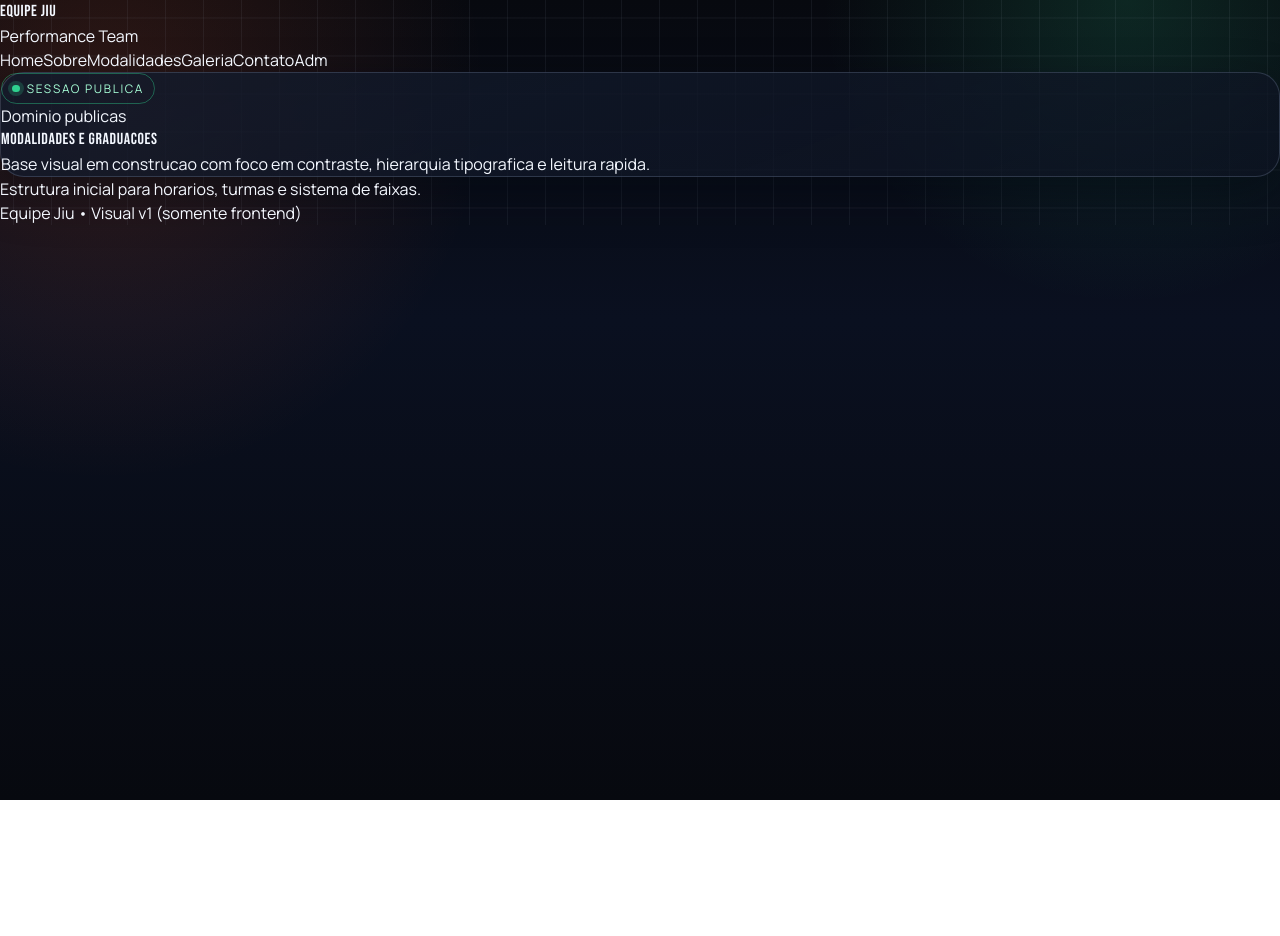
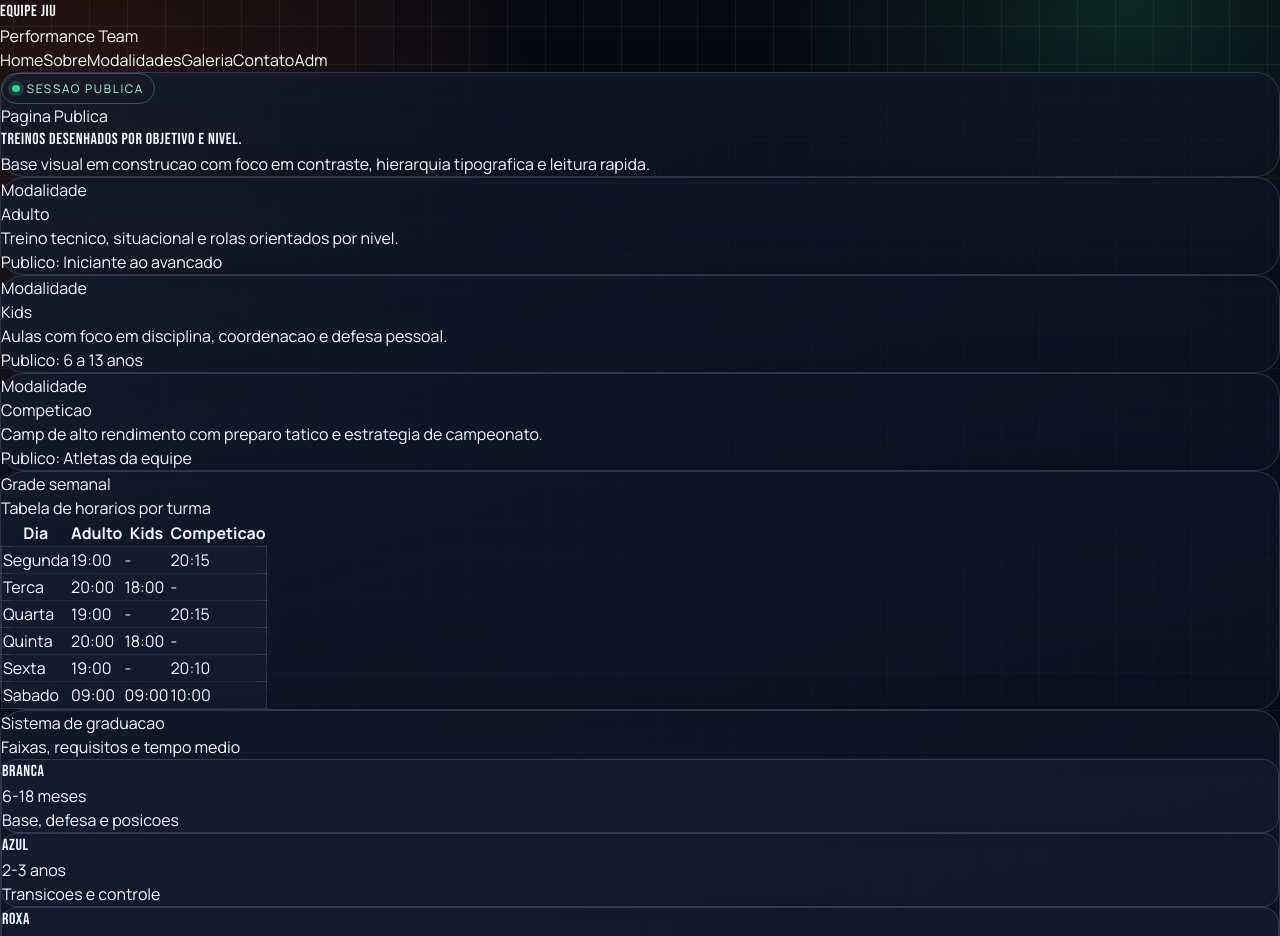
Before and after one commit to Dev-RuiDiniz/equipe_jiu, a Next.js app in the folder apps/web/: page /modalidades in a window 1280 px wide. Shown: the top 936 px of the page. Before the commit the page ends 800 px from the top, so only its background shows below. Built offline with nearby package versions, Linux system fonts and the light colour scheme.

Commit message:
feat(publicas): implementar pagina modalidades com grade e faixas

```diff
--- a/apps/web/src/publicas/pages/modalidades-page.tsx
+++ b/apps/web/src/publicas/pages/modalidades-page.tsx
@@ -1,11 +1,96 @@
 import { PublicShell } from "@/publicas/components/public-shell";
+
+const modalidades = [
+  {
+    nome: "Adulto",
+    descricao: "Treino tecnico, situacional e rolas orientados por nivel.",
+    publico: "Iniciante ao avancado",
+  },
+  {
+    nome: "Kids",
+    descricao: "Aulas com foco em disciplina, coordenacao e defesa pessoal.",
+    publico: "6 a 13 anos",
+  },
+  {
+    nome: "Competicao",
+    descricao: "Camp de alto rendimento com preparo tatico e estrategia de campeonato.",
+    publico: "Atletas da equipe",
+  },
+];
+
+const grade = [
+  { dia: "Segunda", adulto: "19:00", kids: "-", competicao: "20:15" },
+  { dia: "Terca", adulto: "20:00", kids: "18:00", competicao: "-" },
+  { dia: "Quarta", adulto: "19:00", kids: "-", competicao: "20:15" },
+  { dia: "Quinta", adulto: "20:00", kids: "18:00", competicao: "-" },
+  { dia: "Sexta", adulto: "19:00", kids: "-", competicao: "20:10" },
+  { dia: "Sabado", adulto: "09:00", kids: "09:00", competicao: "10:00" },
+];
+
+const sistemaFaixas = [
+  { faixa: "Branca", tempo: "6-18 meses", foco: "Base, defesa e posicoes" },
+  { faixa: "Azul", tempo: "2-3 anos", foco: "Transicoes e controle" },
+  { faixa: "Roxa", tempo: "1,5-2 anos", foco: "Ataque encadeado" },
+  { faixa: "Marrom", tempo: "1-2 anos", foco: "Refino e consistencia" },
+  { faixa: "Preta", tempo: "Longo prazo", foco: "Mestria tecnica" },
+];
 
 export function ModalidadesPage() {
   return (
-    <PublicShell eyebrow="Dominio publicas" title="Modalidades e Graduacoes">
-      <p className="max-w-2xl text-slate-300">
-        Estrutura inicial para horarios, turmas e sistema de faixas.
-      </p>
+    <PublicShell eyebrow="Pagina Publica" title="Treinos desenhados por objetivo e nivel.">
+      <section className="grid gap-4 md:grid-cols-3">
+        {modalidades.map((item) => (
+          <article key={item.nome} className="section-shell p-5">
+            <p className="text-xs uppercase tracking-[0.18em] text-orange-300">Modalidade</p>
+            <h2 className="mt-2 text-3xl font-extrabold text-white">{item.nome}</h2>
+            <p className="mt-3 text-slate-300">{item.descricao}</p>
+            <p className="mt-4 rounded-full border border-emerald-300/30 bg-emerald-300/10 px-3 py-1 text-sm text-emerald-200">
+              Publico: {item.publico}
+            </p>
+          </article>
+        ))}
+      </section>
+
+      <section className="section-shell p-6 md:p-8">
+        <p className="text-xs uppercase tracking-[0.18em] text-orange-300">Grade semanal</p>
+        <h2 className="mt-2 text-3xl font-extrabold text-white">Tabela de horarios por turma</h2>
+        <div className="mt-6 overflow-x-auto">
+          <table className="w-full min-w-[620px] border-separate border-spacing-y-2">
+            <thead>
+              <tr className="text-left text-xs uppercase tracking-[0.16em] text-slate-400">
+                <th className="px-3 py-2">Dia</th>
+                <th className="px-3 py-2">Adulto</th>
+                <th className="px-3 py-2">Kids</th>
+                <th className="px-3 py-2">Competicao</th>
+              </tr>
+            </thead>
+            <tbody>
+              {grade.map((linha) => (
+                <tr key={linha.dia} className="card text-slate-100">
+                  <td className="rounded-l-xl px-3 py-3 font-semibold">{linha.dia}</td>
+                  <td className="px-3 py-3">{linha.adulto}</td>
+                  <td className="px-3 py-3">{linha.kids}</td>
+                  <td className="rounded-r-xl px-3 py-3">{linha.competicao}</td>
+                </tr>
+              ))}
+            </tbody>
+          </table>
+        </div>
+      </section>
+
+      <section className="section-shell p-6 md:p-8">
+        <p className="text-xs uppercase tracking-[0.18em] text-orange-300">Sistema de graduacao</p>
+        <h2 className="mt-2 text-3xl font-extrabold text-white">Faixas, requisitos e tempo medio</h2>
+        <div className="mt-6 grid gap-4 md:grid-cols-5">
+          {sistemaFaixas.map((item) => (
+            <article key={item.faixa} className="card p-4">
+              <p className="display-font text-3xl text-white">{item.faixa}</p>
+              <p className="mt-1 text-sm font-semibold text-orange-200">{item.tempo}</p>
+              <p className="mt-2 text-sm text-slate-300">{item.foco}</p>
+            </article>
+          ))}
+        </div>
+      </section>
     </PublicShell>
   );
 }
```
